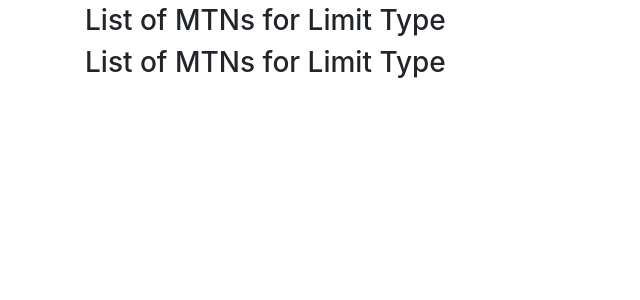
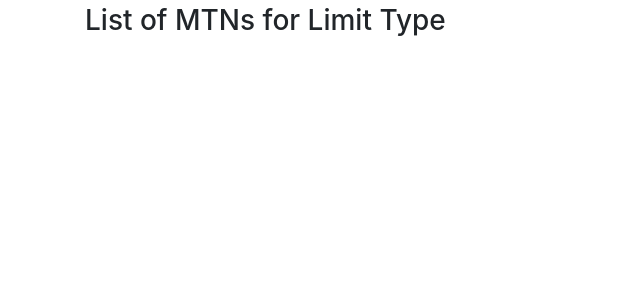
Before and after one commit to she-dares/VSF, a Django app: page /vsf/ in a window 1280 px wide. Shown: the part 56-356 px from the top of the page, without its empty margins (0-640 px from the left). Run offline with Django 3.2, Linux system fonts and the light colour scheme; data that the repository does not hold is empty; parts of the project's set-up code (start-up, migrations or seed data) failed here and were passed over; some libraries are stand-ins or nearby versions.

Commit message:
Adding index.html

```diff
--- a/vsf_eventapp/templates/vsf_eventapp/index.html
+++ b/vsf_eventapp/templates/vsf_eventapp/index.html
@@ -46,7 +46,7 @@ function loadDoc() {
 
 
 <h3>List of MTNs for Limit Type</h3>
-<h3>List of MTNs for Limit Type</h3>
+
 
 <body onload="loadDoc()">
 
```
